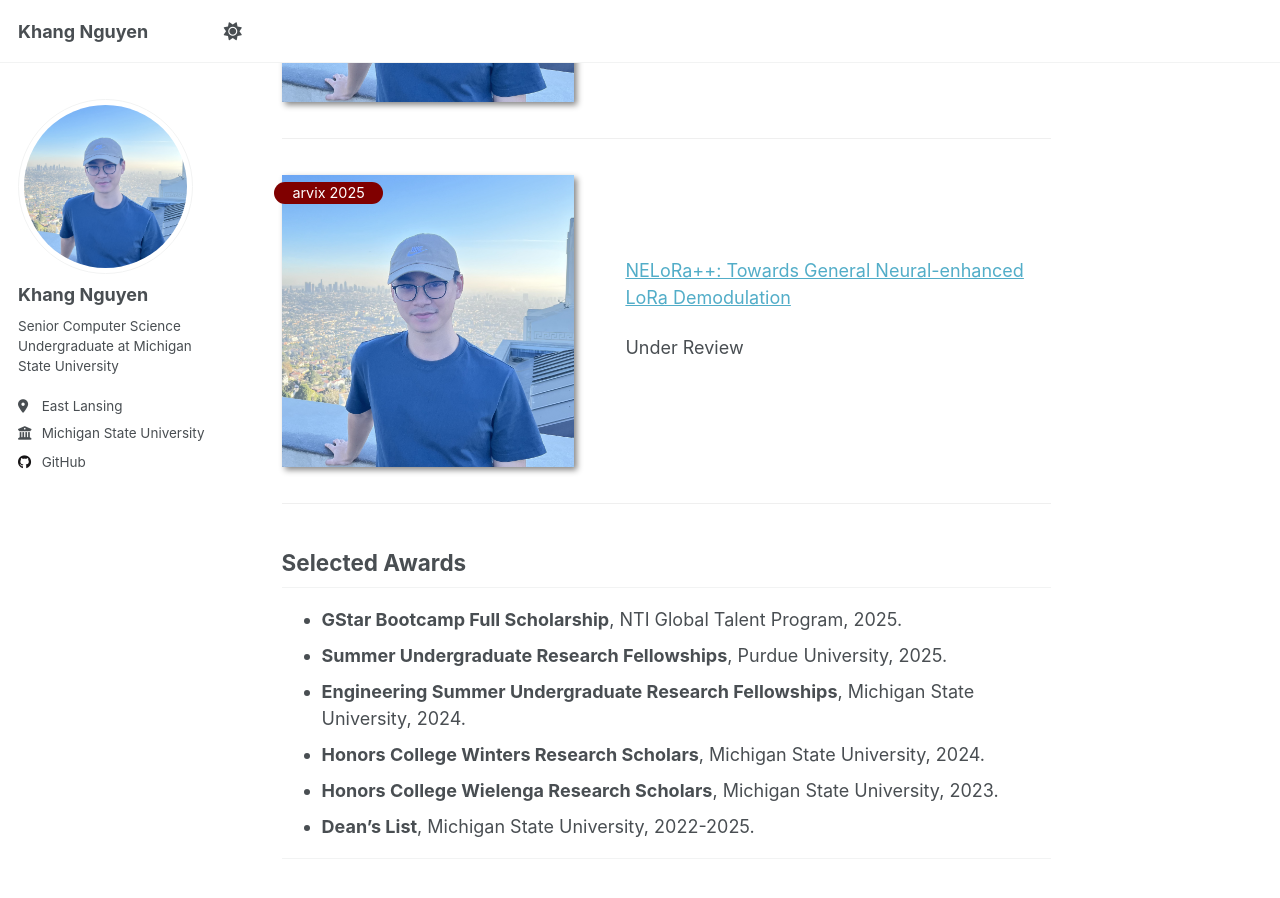
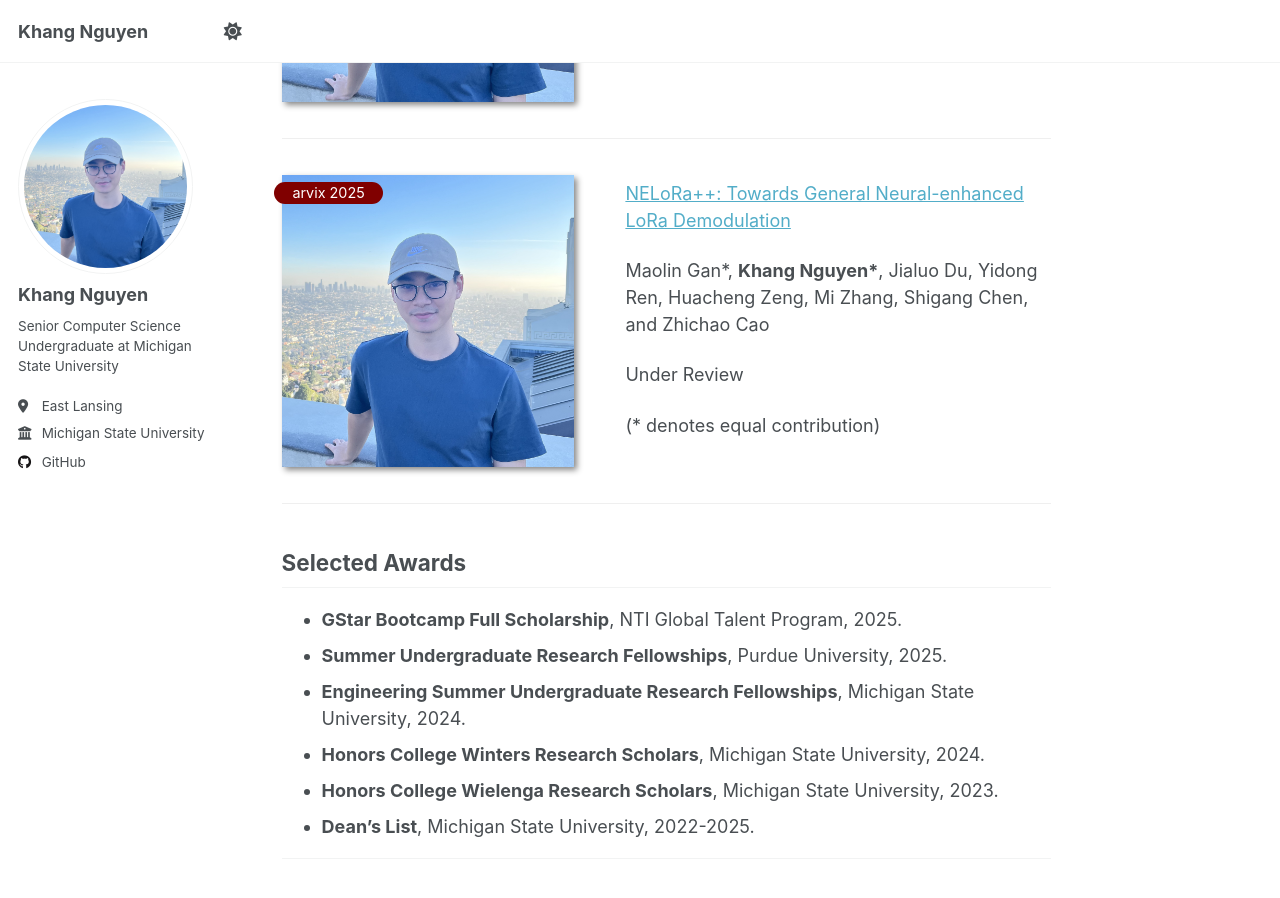
Before and after one commit to nguyenhuykhang/nguyenhuykhang.github.io, a Jekyll site: the page built from _pages/about.md, in a window 1280 px wide and 900 px high, scrolled down 1794 px. Built offline with Jekyll 4.4.1, drawn with Linux system fonts in a browser that asks for light colours; a script that is not in the unit is left out.

Commit message:
Update about.md

```diff
--- a/_pages/about.md
+++ b/_pages/about.md
@@ -68,7 +68,11 @@ Under Review
 
 [NELoRa++: Towards General Neural-enhanced LoRa Demodulation]()
 
+Maolin Gan\*, **Khang Nguyen\***, Jialuo Du, Yidong Ren, Huacheng Zeng, Mi Zhang, Shigang Chen, and Zhichao Cao
+
 Under Review
+
+(* denotes equal contribution)
 
 </div>
 </div>
```
